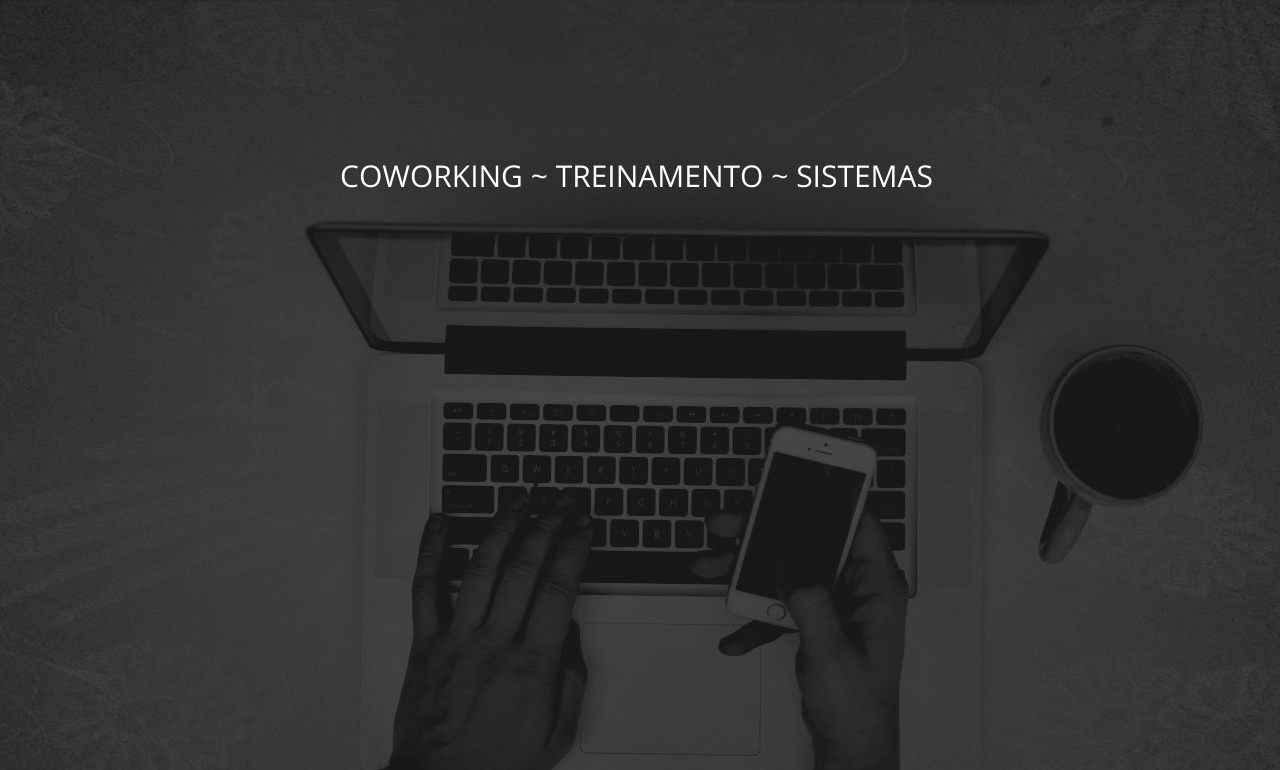
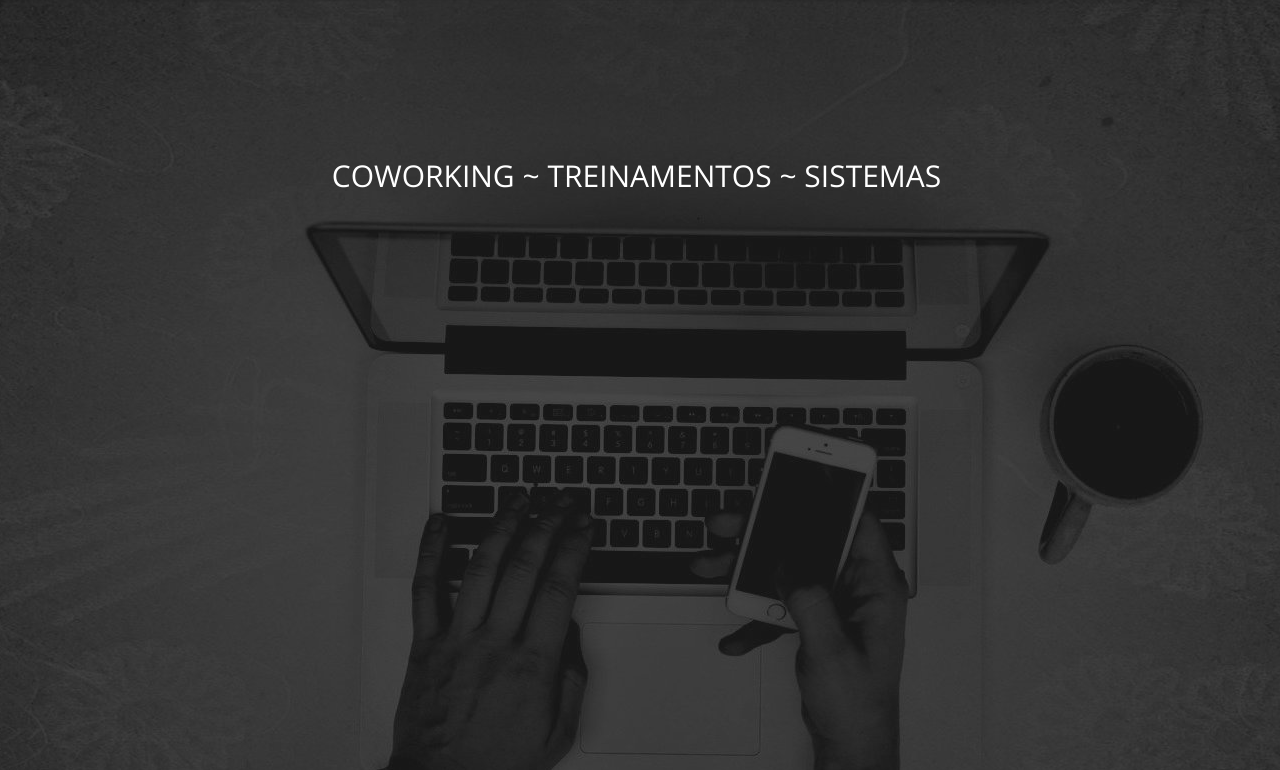
Before and after one commit to ronenfilho/webdecode, a plain HTML site: page home/code.html in a window 1280 px wide. Shown: the top 770 px of the page. Drawn offline with nearby package versions, Linux system fonts and the light colour scheme.

Commit message:
Batch update

```diff
--- a/home/code.html
+++ b/home/code.html
@@ -121,7 +121,7 @@
 
         <div class="editable-style silex-id-1440793860642-0 text-element hide-on-mobile top-text text-style-1" data-silex-type="text-element" style="">
                 <div class="silex-element-content normal">
-                    <h2>COWORKING ~ TREINAMENTO ~ SISTEMAS</h2><h1><b></b></h1>
+                    <h2>COWORKING ~ TREINAMENTOS ~ SISTEMAS</h2><h1><b></b></h1>
 
                 </div>
             </div></div>
```
Also changed, not shown: home/index.html (+1 -1 lines), home/photo.html (+1 -1 lines).
